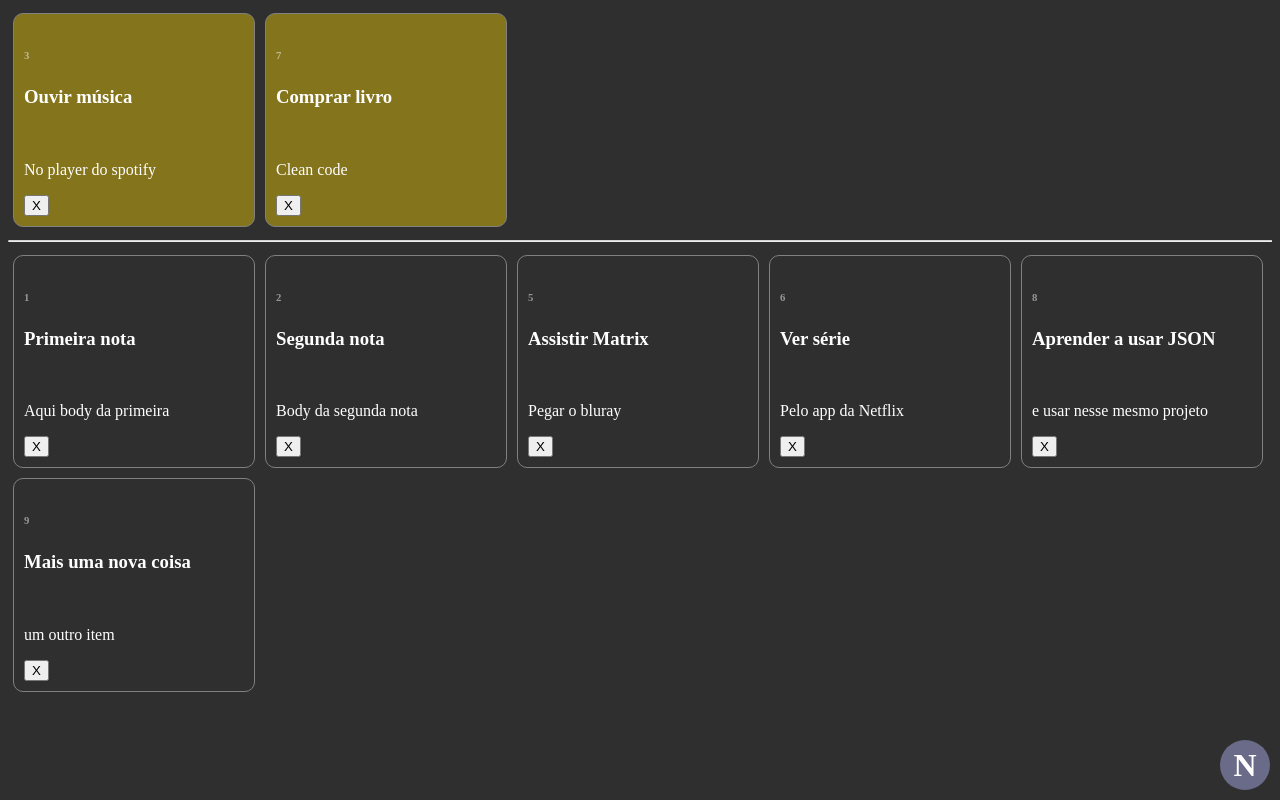
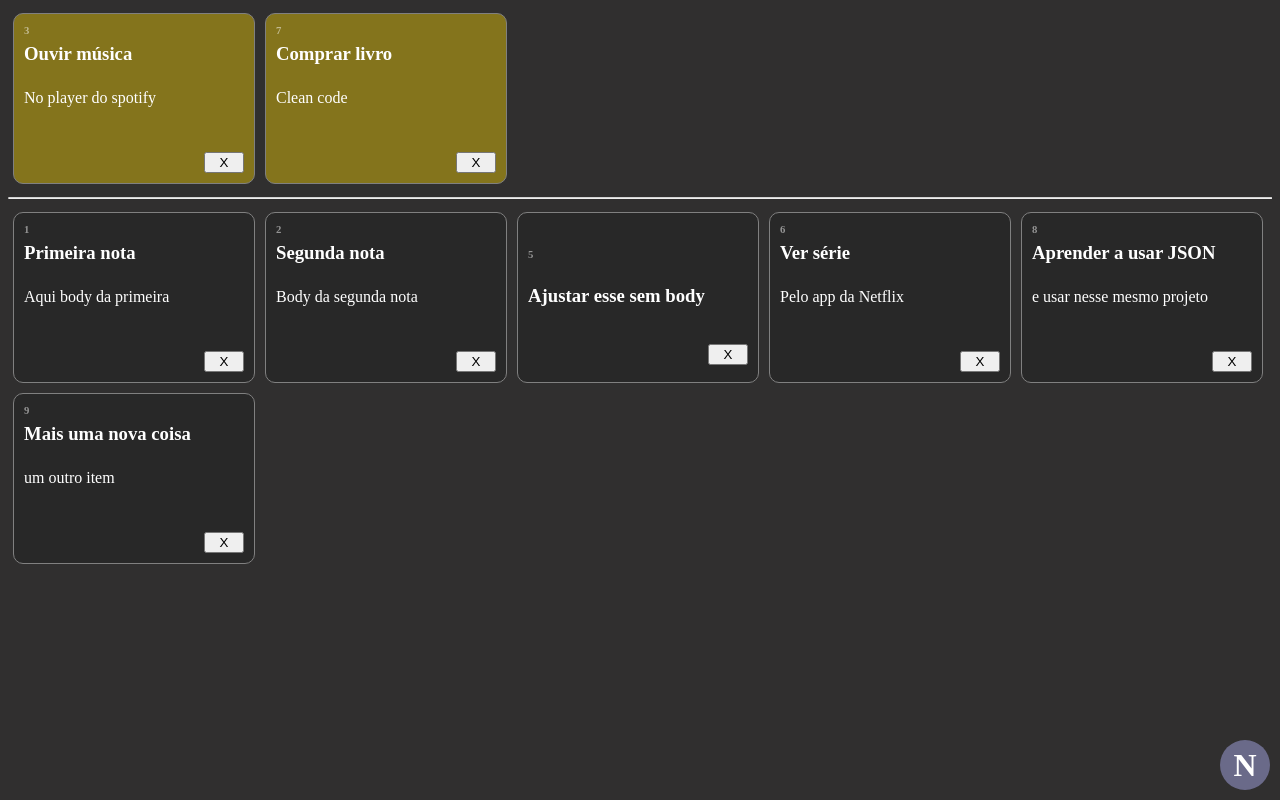
Before and after one commit to RezendeComZ/appNotas, a plain HTML site: page index.html in a window 1280 px wide. Drawn offline with Linux system fonts and the light colour scheme.

Commit message:
parte do layout refeito

```diff
--- a/index.html
+++ b/index.html
@@ -5,7 +5,7 @@
   <meta name="viewport" content="width=device-width, initial-scale=1.0">
   <title>App notas</title>
   <link rel="stylesheet" href="style.css"/>
-  <!-- <link href="https://fonts.googleapis.com/css2?family=Roboto&display=swap" rel="stylesheet"/> -->
+  <link href="https://fonts.googleapis.com/css2?family=Roboto&display=swap" rel="stylesheet"/>
 </head>
 <body>
   <div class="container">
@@ -33,13 +33,8 @@
         <h1>N</h1>
       </div>
     </a>
-
-
-
-
   </div>
 </div>
   <script src='index.js'></script>
-
 </body>
 </html>
--- a/index.js
+++ b/index.js
@@ -4,6 +4,7 @@
 // Rodar no Node e o Banco de dados ficar em um JSON que o Node acessa via FTP no servidor. Seria possível ser https://ga.brielrezen.de:3000/appNotas ? E o JSON ser acessível pelo Node via FTP
 // Modularizar (dividir em js)
 // Quando abrir ou depois de uma ação, deixar o campo de texto principal pronto para o input (selecionado)
+// Enter não está mais quebrando linha no body
 // Adicionar cores
 // datas usando o módulo moment do npm
 // converter numero ID para superscript usando o 'npm superscript-number'
@@ -36,8 +37,8 @@ let notas = [
   },
   {
     id: 5,
-    h: 'Assistir Matrix',
-    b: 'Pegar o bluray',
+    h: 'Ajustar esse sem body',
+    b: '',
     pin: false
   },
   {
@@ -109,17 +110,24 @@ const processaBloco = (reg, headline, body, pinned) => { // div de cada item
   const geraCompleto = prop => {
     posts[prop] +=
     `<div class="postit pin${pinned}">
-    <div> <h6>${reg}</h6> <h3>${headline}</h3> </div>
+    <div class="regPost">
+    <h6>${reg}</h6>
+    </div>
+    <div class="headPost">
+    <h3>${headline}</h3>
+    </div>
     </br>
-    <div><p>${body}</p></div>
-    <button onclick="btApagar(${reg})">X</button></div>`;
+    <div class="bodyPost">
+    <p>${body}</p>
+    </div>
+    <button class="botaoPost" onclick="btApagar(${reg})">X</button></div>`;
   }
   const geraParcial = prop => {
     posts[prop] +=
     `<div class="postit pin${pinned}">
     <div> <h6>${reg}</h6> <h3>${headline}${body}</h3> </div>
     </br>
-    <button onclick="btApagar(${reg})">X</button></div>`;
+    <button class="botaoPost" onclick="btApagar(${reg})">X</button></div>`;
   }
   if (headline !== '' && body !== '') {
     if (pinned) {
--- a/style.css
+++ b/style.css
@@ -54,10 +54,10 @@ hr.rounded {
   border-radius: 1px;
 }
 
-.notas {
+/* .notas { // Será que não precisa mesmo?
   display:flex;
   flex-wrap: wrap;
-}
+} */
 .fixo {
   display:flex;
   flex-wrap: wrap;
@@ -68,12 +68,17 @@ hr.rounded {
 }
 
 .postit {
+  display: flex;
+  flex-wrap: wrap;
+  flex-direction: column;
+  align-items:stretch ;
+  background-color: rgb(40, 40, 40);
   border: 1px solid gray;
   border-radius: 10px;
-  height: auto;
   width: 220px;
   margin: 5px;
   padding: 10px;
+
 }
 .postit h6{
   color:rgba(255, 255, 255, 0.5)
@@ -81,3 +86,24 @@ hr.rounded {
 .pintrue {
   background-color: rgba(255, 217, 0, 0.404)
 }
+
+.regPost {
+  height: 0px;
+  position: relative;
+  bottom: 25px; /* se deve ter jeito de fazer isso melhor? Creio que sim */
+  vertical-align: text-bottom;
+}
+.headPost {
+  height: 40px;
+}
+.bodyPost {
+  line-height: 0%;
+  height: 70px;
+}
+
+.botaoPost {
+  align-self: flex-end;
+  width: 40px;
+}
+.botaoPost button {
+}
--- /dev/null
+++ b/teste.css
@@ -0,0 +1,4 @@
+.bodyPost {
+  background-color: blue;
+  color: red;
+}
```
Also changed, not shown: teste.html (added, +16 -0 lines).
